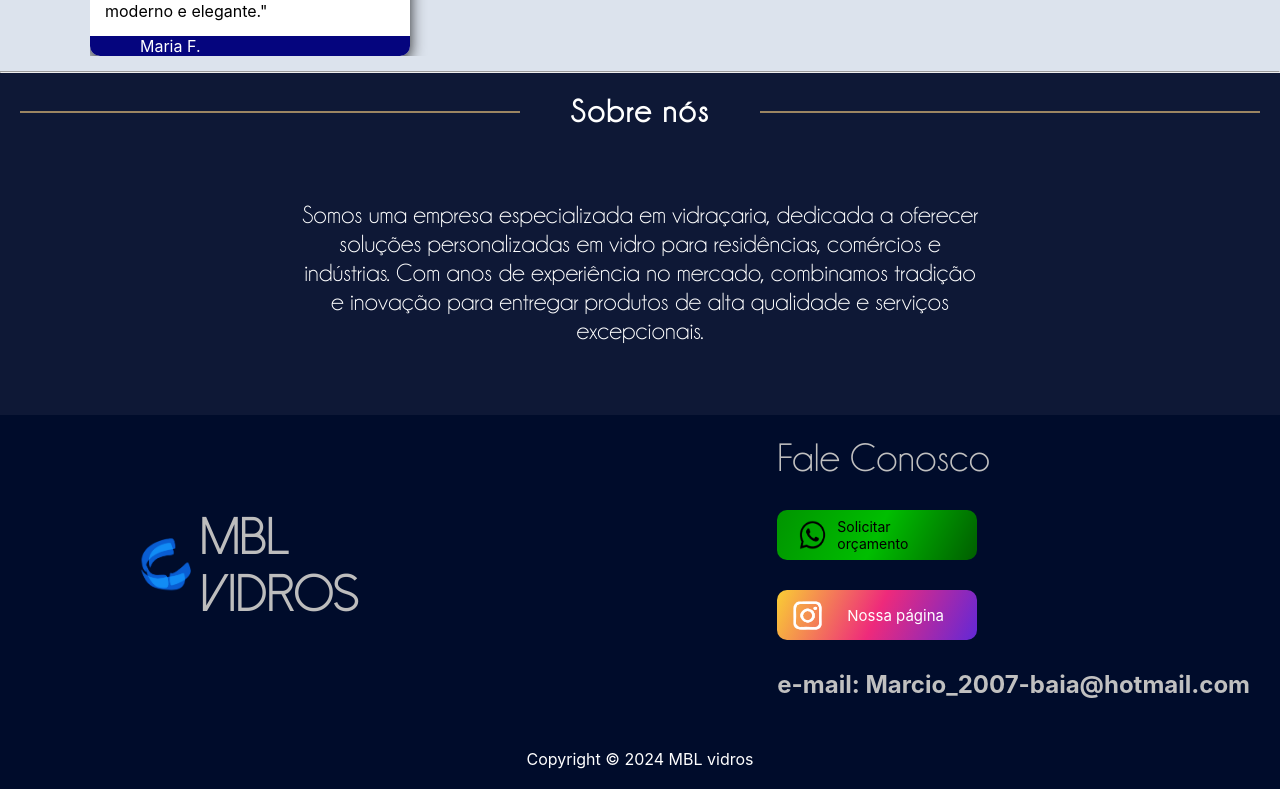
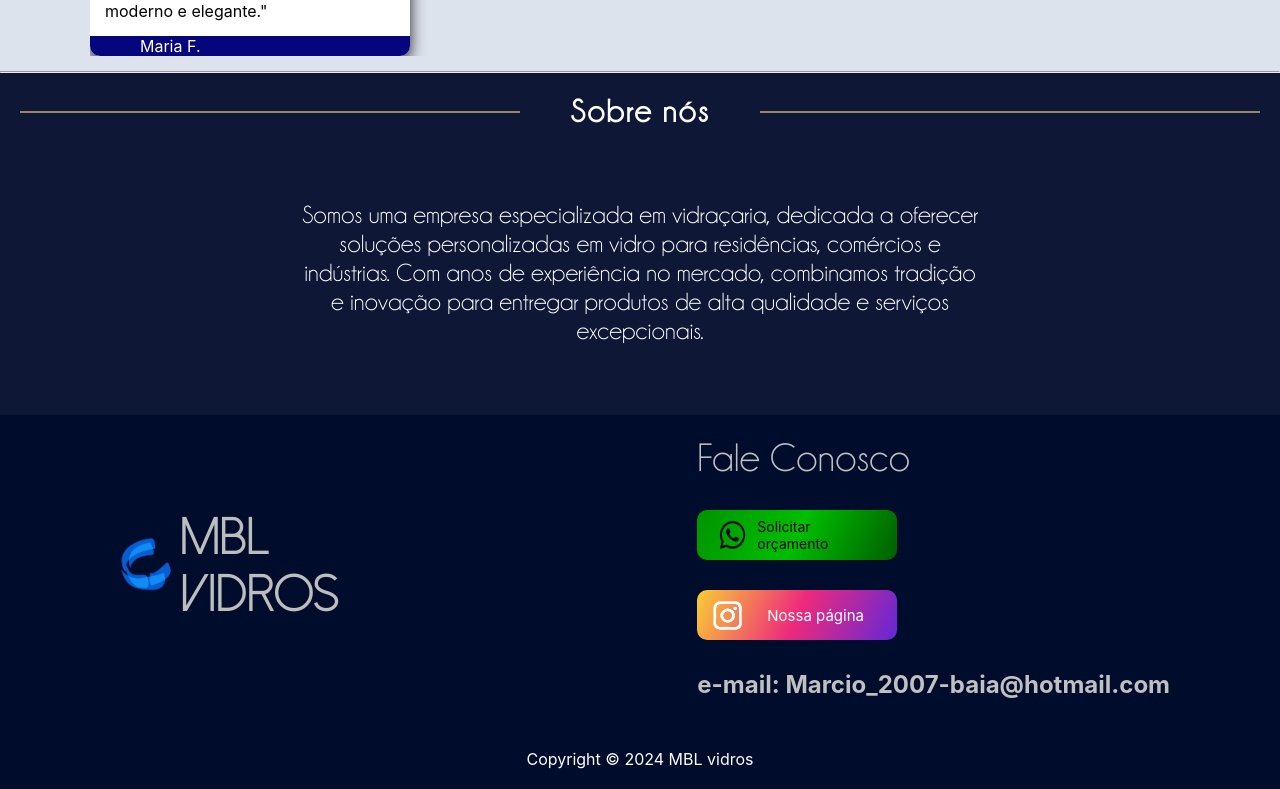
Before and after one commit to bruno-2810/mblVidros_tcc, a React (Create React App) app: page / in a window 1280 px wide. Shown: the part 1854-2643 px from the top of the page. Built offline with nearby package versions, Linux system fonts and the light colour scheme.

Commit message:
ajustezinho

```diff
--- a/src/components/secao6/index.scss
+++ b/src/components/secao6/index.scss
@@ -13,6 +13,7 @@ $kkzy-color: linear-gradient(115deg, #009400, #00be00, #005e00);
         display: flex;
         flex-direction: row;
         justify-content: space-between;
+        padding: 0px 80px;
 
         .logo {
             display: flex;
@@ -20,7 +21,6 @@ $kkzy-color: linear-gradient(115deg, #009400, #00be00, #005e00);
             justify-content: center;
             align-items: center;
             color: #bdbdbd;
-            margin-left: 100px;
 
 
             h1 {
```
